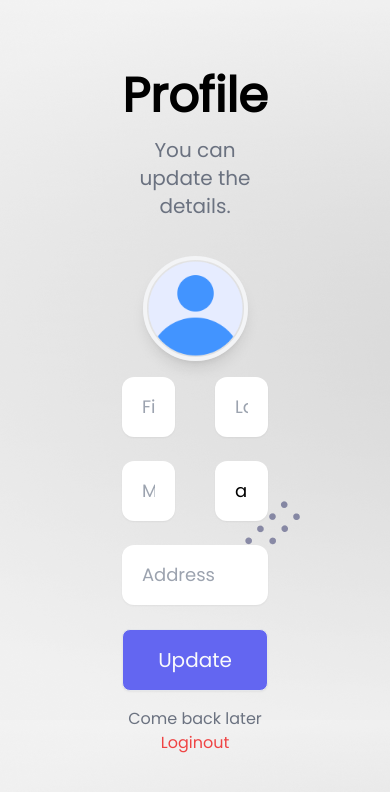
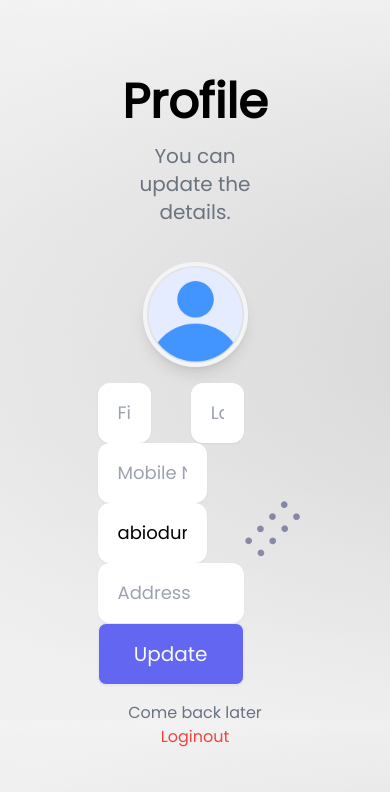
Before and after one commit to johnilizy17/lekan, a React (Create React App) app: page /profile in a window 390 px wide. Shown: the top 792 px of the page. Built offline with nearby package versions, Linux system fonts and the light colour scheme.

Commit message:
the profile

```diff
--- a/src/components/Profile.js
+++ b/src/components/Profile.js
@@ -75,7 +75,7 @@ const Profile = () => {
               />
             </div>
 
-            <div className="textbox flex flex-col items-center gap-6 ">
+            <div className="textbox lg:flex flex-col items-center gap-6 ">
               <div className="name flex w-3/4 gap-10">
                 <input
                   {...formik.getFieldProps('firstName')}
@@ -90,7 +90,7 @@ const Profile = () => {
                   placeholder="LastName"
                 />
               </div>
-              <div className="name flex w-3/4 gap-10">
+              <div className="name lg:flex w-3/4 gap-10">
                 <input
                   {...formik.getFieldProps('mobile')}
                   className={styles.textbox}
--- a/src/views/public/login.js
+++ b/src/views/public/login.js
@@ -46,7 +46,7 @@ const Login = () => {
           </div>
           {/*  */}
           <form onSubmit={formik.handleSubmit} className="py-1">
-            <div className="textbox flex flex-col items-center gap-6">
+            <div className="textbox lg:flex flex-col items-center gap-6">
               <input
                 {...formik.getFieldProps("username")}
                 className={styles.textbox}
```
